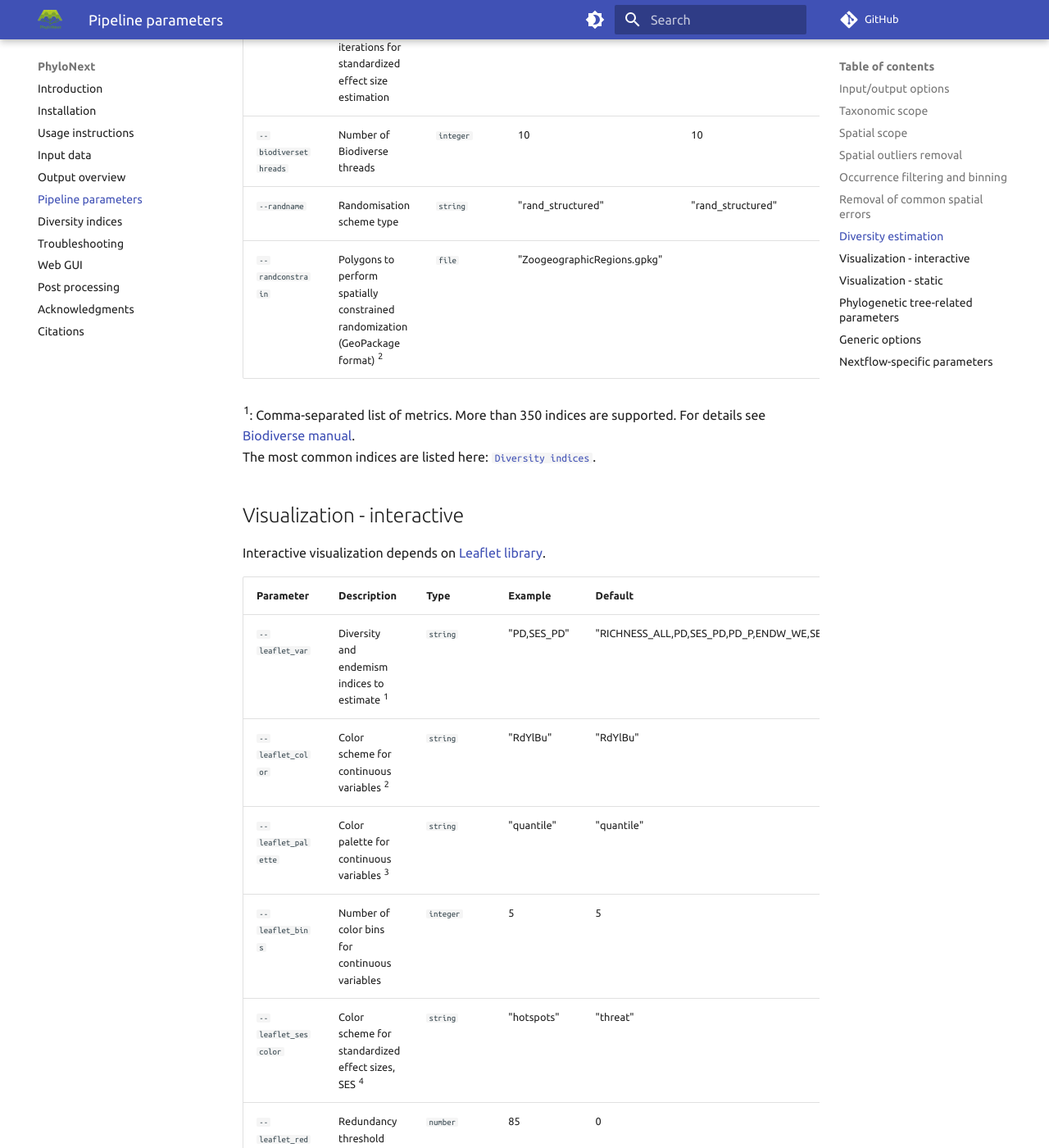
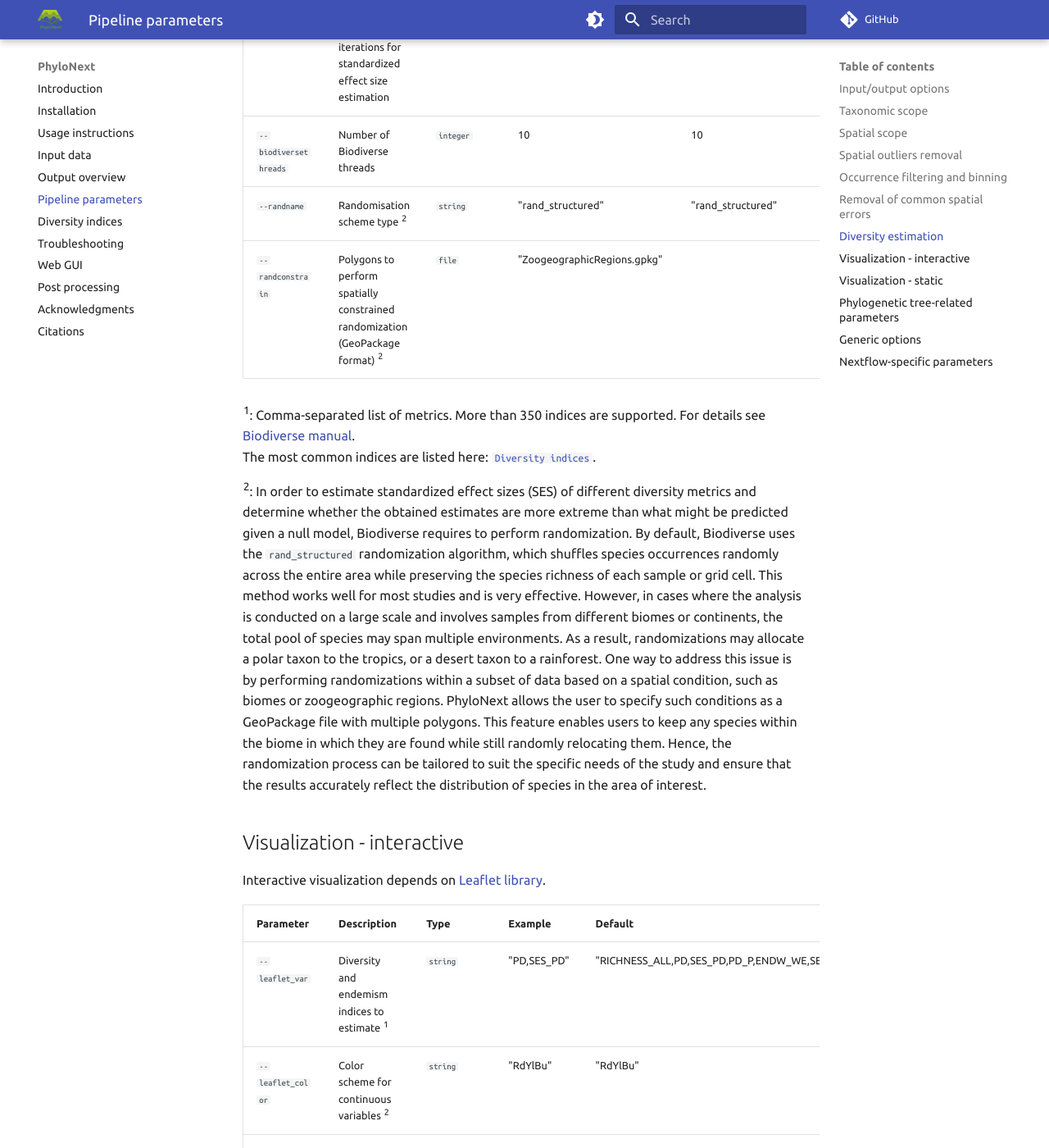
Before and after one commit to vmikk/phylonext_manual, an MkDocs documentation site: the page built from docs/parameters.md, in a window 1280 px wide and 1400 px high, scrolled down 10515 px. Shown: the whole window at 82% size. Built offline with MkDocs 1.6.1 and Material for MkDocs 9.7.7, drawn with Linux system fonts in a browser that asks for light colours; comment, search, counter and statistics services are not loaded.

Commit message:
add a note about Biodiverse randomizations

```diff
--- a/docs/parameters.md
+++ b/docs/parameters.md
@@ -274,7 +274,7 @@ Therefore, parameter values should correspond to the Biodiverse values.
 | `--indices`           | Diversity and endemism indices to estimate ^1^                                  | `string`  | "calc_richness,calc_pd,calc_pe" | "calc_richness,calc_simpson_shannon,calc_endemism_whole,calc_pd,calc_pe,calc_phylo_corrected_weighted_endemism,calc_phylo_rpd1,calc_phylo_rpd2,calc_phylo_rpe1,calc_phylo_rpe2"  |
 | `--iterations`        | Number of randomisation iterations for standardized effect size estimation      | `integer` | 1000                            | 1000                                                                                                                                      |
 | `--biodiversethreads` | Number of Biodiverse threads                                                    | `integer` | 10                              | 10                                                                                                                                        |
-| `--randname`          | Randomisation scheme type                                                       | `string`  | "rand_structured"               | "rand_structured"                                                                                                                         |
+| `--randname`          | Randomisation scheme type ^2^                                                   | `string`  | "rand_structured"               | "rand_structured"                                                                                                                         |
 | `--randconstrain`     | Polygons to perform spatially constrained randomization (GeoPackage format) ^2^ | `file`    | "ZoogeographicRegions.gpkg"     |                                                                                                                                           |
 
 ^1^:
@@ -282,6 +282,21 @@ Therefore, parameter values should correspond to the Biodiverse values.
     For details see [Biodiverse manual](https://github.com/shawnlaffan/biodiverse/wiki/Indices).
     The most common indices are listed here: [`Diversity indices`](biodiverse.md).
 
+^2^:
+    In order to estimate standardized effect sizes (SES) of different diversity metrics and
+    determine whether the obtained estimates are more extreme than what might be predicted given a null model,
+    Biodiverse requires to perform randomization.
+    By default, Biodiverse uses the `rand_structured` randomization algorithm,
+    which shuffles species occurrences randomly across the entire area while preserving the
+    species richness of each sample or grid cell. This method works well for most studies and is very effective.
+    However, in cases where the analysis is conducted on a large scale and involves samples from different biomes or continents,
+    the total pool of species may span multiple environments. As a result, randomizations may allocate
+    a polar taxon to the tropics, or a desert taxon to a rainforest. One way to address this issue is
+    by performing randomizations within a subset of data based on a spatial condition, such as biomes or zoogeographic regions.
+    PhyloNext allows the user to specify such conditions as a GeoPackage file with multiple polygons.
+    This feature enables users to keep any species within the biome in which they are found while still randomly relocating them.
+    Hence, the randomization process can be tailored to suit the specific needs of the study
+    and ensure that the results accurately reflect the distribution of species in the area of interest.
 ## Visualization - interactive
 
 Interactive visualization depends on [Leaflet library](https://leafletjs.com/).
```
